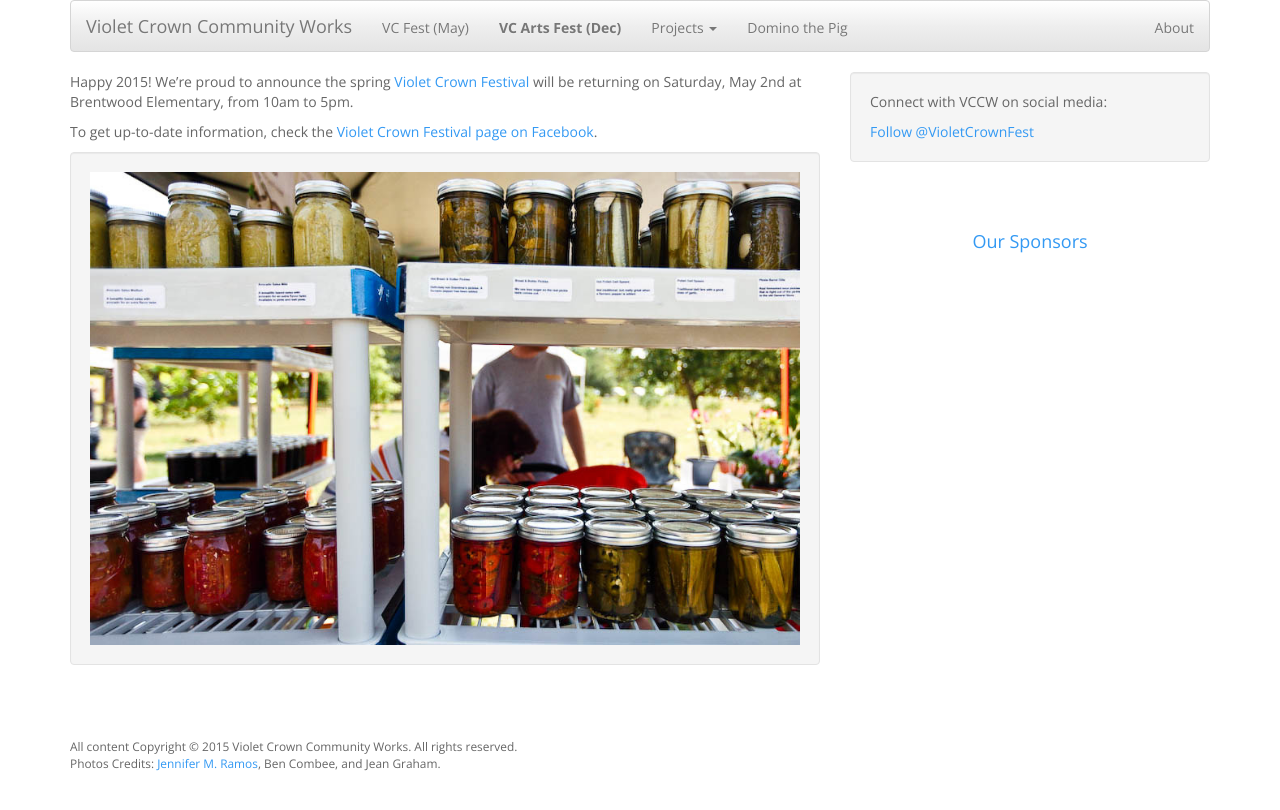
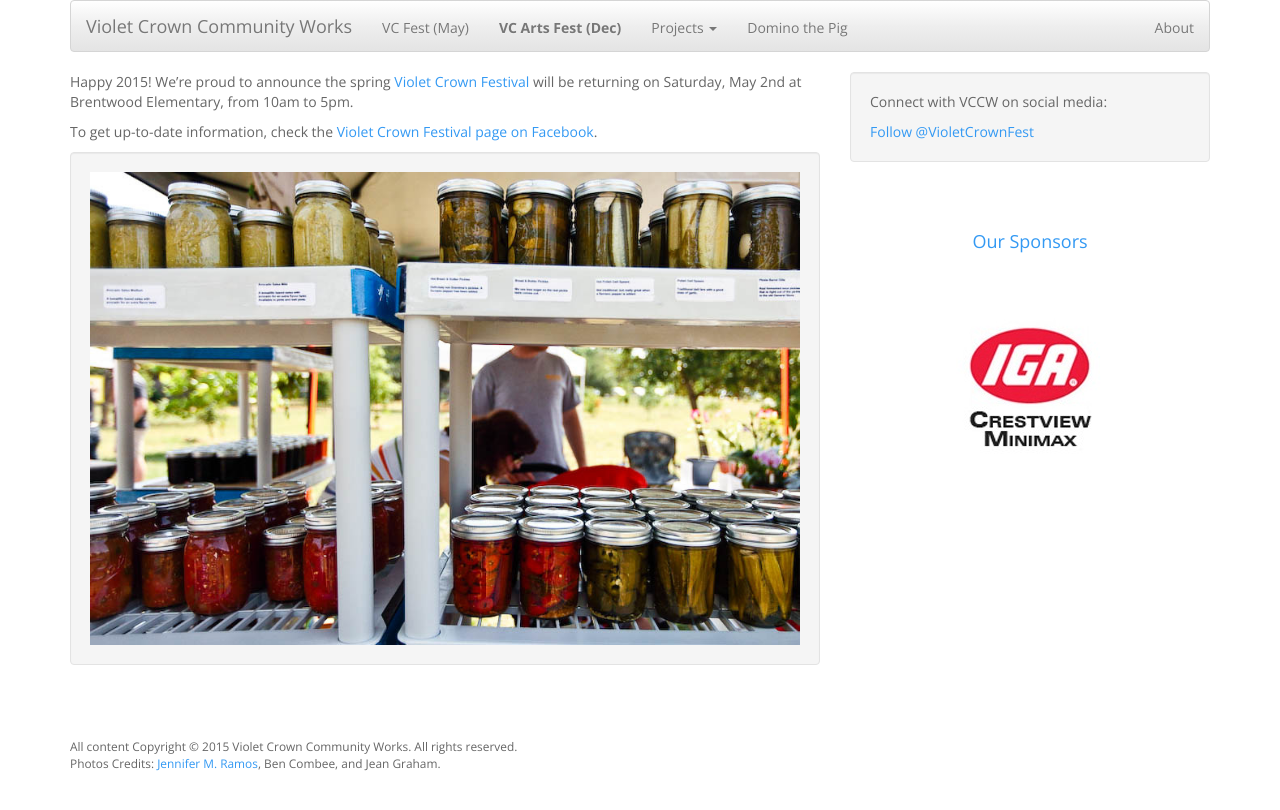
Before and after one commit to vccw/vccw.github.io, a Jekyll site: the page built from index.md, in a window 1280 px wide. Shown: the top 810 px of the page. Built offline with Jekyll 4.4.1, drawn with Linux system fonts in a browser that asks for light colours; comment, search, counter and statistics services are not loaded.

Commit message:
Fix carousel again

```diff
--- a/_includes/sponsors.html
+++ b/_includes/sponsors.html
@@ -12,7 +12,7 @@
 <div id="carousel-sponsors" class="carousel slide" data-interval="2500" data-ride="carousel">
     <!-- Wrapper for slides -->
     <div class="carousel-inner">
-        <div class="item">
+        <div class="item active">
             <a href="http://www.burnetroadstorage.com/" target="_blank"><img src="sponsors/carousel-BRStorage-bg.jpg" alt="Burnet Road Storage" title=""></a>
         </div>
         <div class="item">
```
